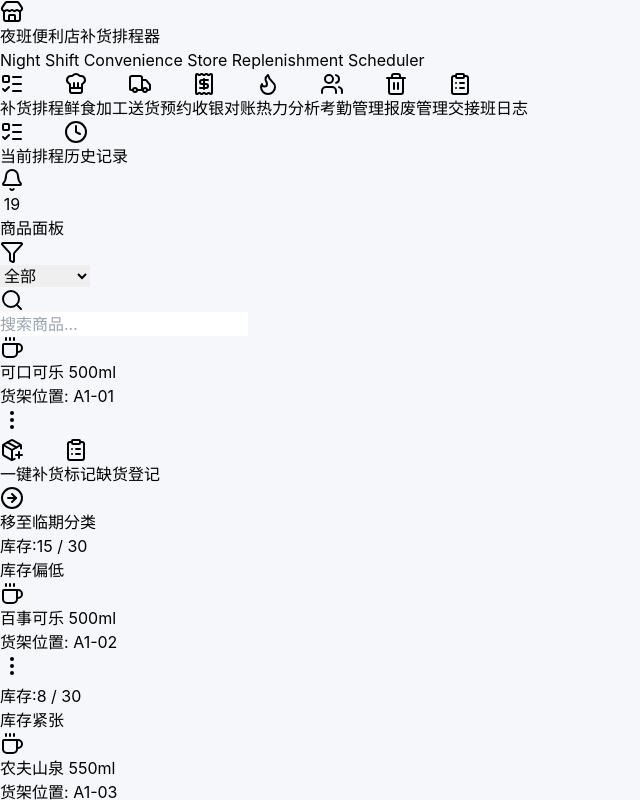
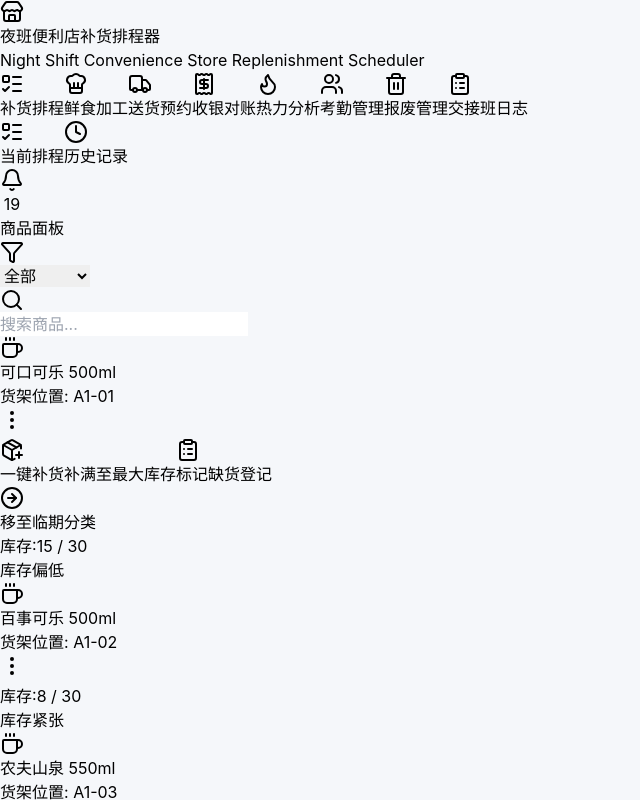
Before and after one commit to StarkXiao/xcf-183, a React (Vite) app: page / in a window 1280 px wide. Both pictures are taken after a click on the button 12 px from the left and 420 px from the top of the page. Shown: the top 800 px of the page, without its empty margins (0-640 px from the left). Built offline with nearby package versions, Linux system fonts and the light colour scheme.

Commit message:
.3001042752771291:63df6ee82e5f1124fa7fab0ae2c22cd7_6a2e6a9421d8d147959f43d0.6a2e718d21d8d147959f4a7c.6a2e718ca1ccd46e686bba04:Trae CN.T(2026/6/14 17:17:01)

```diff
--- a/src/App.tsx
+++ b/src/App.tsx
@@ -105,6 +105,7 @@ export default function App() {
       const matchesSearch = product.name.toLowerCase().includes(searchTerm.toLowerCase());
       if (selectedCategory === 'all') return matchesSearch;
       if (selectedCategory === 'expiring') return matchesSearch && (isExpiringProduct(product) || product.category === 'expiring');
+      if (selectedCategory === 'out_of_stock') return matchesSearch && !!product.outOfStockRegistered;
       return matchesSearch && product.category === selectedCategory;
     });
   }, [displayProducts, selectedCategory, searchTerm]);
@@ -242,7 +243,7 @@ export default function App() {
     if (isHistoryMode) return;
     setProducts(prev => prev.map(product =>
       product.id === productId
-        ? { ...product, stock: Math.min(product.stock + amount, product.maxStock) }
+        ? { ...product, stock: Math.min(product.stock + amount, product.maxStock), outOfStockRegistered: false }
         : product
     ));
 
@@ -255,7 +256,7 @@ export default function App() {
     const updatedProduct = products.find(p => p.id === productId);
     if (updatedProduct) {
       const newStock = Math.min(updatedProduct.stock + amount, updatedProduct.maxStock);
-      setSelectedProduct({ ...updatedProduct, stock: newStock });
+      setSelectedProduct({ ...updatedProduct, stock: newStock, outOfStockRegistered: false });
     }
   };
 
@@ -289,14 +290,15 @@ export default function App() {
     handleStockUpdate(productId, amount);
   };
 
-  const handleMarkOutOfStock = (productId: string) => {
+  const handleMarkOutOfStock = (productId: string, registered: boolean) => {
     if (isHistoryMode) return;
     setProducts(prev => prev.map(product =>
       product.id === productId
-        ? { ...product, outOfStockRegistered: true }
+        ? { ...product, outOfStockRegistered: registered }
         : product
     ));
 
+    if (registered) {
       const product = products.find(p => p.id === productId);
       if (product && !product.outOfStockRegistered) {
         const now = getCurrentTime();
@@ -310,9 +312,10 @@ export default function App() {
         };
         setReminders(prev => [...prev, newReminder]);
       }
+    }
 
     if (selectedProduct?.id === productId) {
-      setSelectedProduct({ ...selectedProduct, outOfStockRegistered: true });
+      setSelectedProduct({ ...selectedProduct, outOfStockRegistered: registered });
     }
   };
 
@@ -687,6 +690,9 @@ export default function App() {
                   products={displayProducts}
                   selectedProduct={selectedProduct}
                   onReplenish={handleStockUpdate}
+                  onQuickRestock={handleQuickRestock}
+                  onMarkOutOfStock={handleMarkOutOfStock}
+                  onMoveToExpiring={handleMoveToExpiring}
                 />
               </div>
             </div>
@@ -724,6 +730,9 @@ export default function App() {
                   products={displayProducts}
                   selectedProduct={selectedProduct}
                   onReplenish={handleStockUpdate}
+                  onQuickRestock={handleQuickRestock}
+                  onMarkOutOfStock={handleMarkOutOfStock}
+                  onMoveToExpiring={handleMoveToExpiring}
                 />
               </div>
             </div>
--- a/src/components/ProductPanel.tsx
+++ b/src/components/ProductPanel.tsx
@@ -1,5 +1,5 @@
 import { useState, useRef, useEffect } from 'react';
-import { Coffee, Cookie, Clock, Search, Filter, AlertTriangle, AlertCircle, Bell, MoreVertical, PackagePlus, ClipboardList, ArrowRightCircle } from 'lucide-react';
+import { Coffee, Cookie, Clock, Search, Filter, AlertTriangle, AlertCircle, Bell, MoreVertical, PackagePlus, ClipboardList, ArrowRightCircle, ClipboardCheck, Check } from 'lucide-react';
 import type { Product } from '../types';
 import { getExpiryWarningLevel, getExpiryWarningConfig, getDaysUntilExpiry } from '../utils/expiryUtils';
 
@@ -12,7 +12,7 @@ interface ProductPanelProps {
   onCategoryChange: (category: string) => void;
   onSearchChange: (term: string) => void;
   onQuickRestock?: (productId: string) => void;
-  onMarkOutOfStock?: (productId: string) => void;
+  onMarkOutOfStock?: (productId: string, registered: boolean) => void;
   onMoveToExpiring?: (productId: string) => void;
 }
 
@@ -62,9 +62,9 @@ export default function ProductPanel({
     return { color: 'bg-green-500', status: '库存充足' };
   };
 
-  const handleMenuAction = (action: (productId: string) => void, productId: string, e: React.MouseEvent) => {
+  const handleMenuAction = (action: (...args: any[]) => void, args: any[], e: React.MouseEvent) => {
     e.stopPropagation();
-    action(productId);
+    action(...args);
     setOpenMenuProductId(null);
   };
 
@@ -83,6 +83,7 @@ export default function ProductPanel({
             <option value="beverage">饮料</option>
             <option value="rice_ball">饭团/便当</option>
             <option value="expiring">临期商品</option>
+            <option value="out_of_stock">缺货登记</option>
           </select>
         </div>
       </div>
@@ -160,24 +161,36 @@ export default function ProductPanel({
                       <MoreVertical className="w-4 h-4" />
                     </button>
                     {isMenuOpen && (
-                      <div className="absolute right-0 top-8 z-20 w-48 bg-white rounded-lg shadow-lg border border-gray-200 py-1 overflow-hidden">
+                      <div className="absolute right-0 top-8 z-20 w-52 bg-white rounded-lg shadow-lg border border-gray-200 py-1 overflow-hidden">
                         <button
-                          onClick={(e) => onQuickRestock && handleMenuAction(onQuickRestock, product.id, e)}
+                          onClick={(e) => onQuickRestock && handleMenuAction(onQuickRestock, [product.id], e)}
                           className="w-full flex items-center gap-2.5 px-4 py-2.5 text-sm text-gray-700 hover:bg-blue-50 hover:text-blue-700 transition-colors"
                         >
                           <PackagePlus className="w-4 h-4 text-blue-500" />
-                          一键补货
+                          <span className="flex-1 text-left">一键补货</span>
+                          <span className="text-xs text-gray-400">补满至最大库存</span>
                         </button>
                         <button
-                          onClick={(e) => onMarkOutOfStock && handleMenuAction(onMarkOutOfStock, product.id, e)}
-                          className="w-full flex items-center gap-2.5 px-4 py-2.5 text-sm text-gray-700 hover:bg-purple-50 hover:text-purple-700 transition-colors"
+                          onClick={(e) => onMarkOutOfStock && handleMenuAction(onMarkOutOfStock, [product.id, !product.outOfStockRegistered], e)}
+                          className={`w-full flex items-center gap-2.5 px-4 py-2.5 text-sm transition-colors ${
+                            product.outOfStockRegistered
+                              ? 'bg-purple-50 text-purple-700 hover:bg-purple-100'
+                              : 'text-gray-700 hover:bg-purple-50 hover:text-purple-700'
+                          }`}
                         >
-                          <ClipboardList className="w-4 h-4 text-purple-500" />
-                          标记缺货登记
+                          {product.outOfStockRegistered ? (
+                            <ClipboardCheck className="w-4 h-4 text-purple-500" />
+                          ) : (
+                            <ClipboardList className="w-4 h-4 text-purple-500" />
+                          )}
+                          <span className="flex-1 text-left">
+                            {product.outOfStockRegistered ? '取消缺货登记' : '标记缺货登记'}
+                          </span>
+                          {product.outOfStockRegistered && <Check className="w-4 h-4 text-purple-600" />}
                         </button>
                         <div className="border-t border-gray-100 my-1" />
                         <button
-                          onClick={(e) => onMoveToExpiring && handleMenuAction(onMoveToExpiring, product.id, e)}
+                          onClick={(e) => onMoveToExpiring && handleMenuAction(onMoveToExpiring, [product.id], e)}
                           disabled={product.category === 'expiring'}
                           className={`w-full flex items-center gap-2.5 px-4 py-2.5 text-sm transition-colors ${
                             product.category === 'expiring'
@@ -186,7 +199,8 @@ export default function ProductPanel({
                           }`}
                         >
                           <ArrowRightCircle className="w-4 h-4 text-orange-500" />
-                          移至临期分类
+                          <span className="flex-1 text-left">移至临期分类</span>
+                          {product.category === 'expiring' && <Check className="w-4 h-4 text-gray-300" />}
                         </button>
                       </div>
                     )}
--- a/src/components/StockCalculator.tsx
+++ b/src/components/StockCalculator.tsx
@@ -1,11 +1,14 @@
 import { useState, useEffect } from 'react';
-import { Package, TrendingDown, AlertTriangle, X, Info } from 'lucide-react';
+import { Package, TrendingDown, AlertTriangle, X, Info, ClipboardList, ClipboardCheck, PackagePlus, ArrowRightCircle } from 'lucide-react';
 import type { Product } from '../types';
 
 interface StockCalculatorProps {
   products: Product[];
   selectedProduct: Product | null;
   onReplenish: (productId: string, amount: number) => void;
+  onQuickRestock?: (productId: string) => void;
+  onMarkOutOfStock?: (productId: string, registered: boolean) => void;
+  onMoveToExpiring?: (productId: string) => void;
 }
 
 interface OverCapacityModalProps {
@@ -116,7 +119,7 @@ function OverCapacityModal({ product, requestedAmount, maxAllowed, onConfirm, on
   );
 }
 
-export default function StockCalculator({ products, selectedProduct, onReplenish }: StockCalculatorProps) {
+export default function StockCalculator({ products, selectedProduct, onReplenish, onQuickRestock, onMarkOutOfStock, onMoveToExpiring }: StockCalculatorProps) {
   const [replenishAmount, setReplenishAmount] = useState(0);
   const [showOverCapacityModal, setShowOverCapacityModal] = useState(false);
 
@@ -131,6 +134,7 @@ export default function StockCalculator({ products, selectedProduct, onReplenish
 
   const lowStockProducts = products.filter(p => p.stock < p.maxStock * 0.3);
   const expiringProducts = products.filter(p => p.expirationDate && new Date(p.expirationDate) <= new Date());
+  const outOfStockProducts = products.filter(p => !!p.outOfStockRegistered);
 
   const calculateReplenish = () => {
     if (selectedProduct) {
@@ -177,7 +181,15 @@ export default function StockCalculator({ products, selectedProduct, onReplenish
       {selectedProduct ? (
         <div className="space-y-4">
           <div className="p-4 bg-gray-50 rounded-lg">
-            <h3 className="font-semibold text-gray-800">{selectedProduct.name}</h3>
+            <div className="flex items-center justify-between">
+              <h3 className="font-semibold text-gray-800">{selectedProduct.name}</h3>
+              {selectedProduct.outOfStockRegistered && (
+                <span className="px-2 py-0.5 bg-purple-100 text-purple-700 text-xs rounded-full flex items-center gap-1">
+                  <ClipboardCheck className="w-3 h-3" />
+                  缺货登记
+                </span>
+              )}
+            </div>
             <div className="grid grid-cols-2 gap-4 mt-3">
               <div className="text-center p-3 bg-white rounded-lg">
                 <p className="text-sm text-gray-500">当前库存</p>
@@ -189,6 +201,45 @@ export default function StockCalculator({ products, selectedProduct, onReplenish
                 <p className="text-sm text-gray-500">最大库存</p>
                 <p className="text-2xl font-bold text-gray-800">{selectedProduct.maxStock}</p>
               </div>
+            </div>
+          </div>
+
+          <div className="bg-slate-50 border border-slate-200 rounded-lg p-3">
+            <p className="text-xs font-medium text-gray-600 mb-2">快捷操作</p>
+            <div className="grid grid-cols-3 gap-2">
+              <button
+                onClick={() => onQuickRestock && onQuickRestock(selectedProduct.id)}
+                disabled={calculateReplenish() <= 0}
+                className="flex flex-col items-center gap-1 p-2.5 bg-blue-50 hover:bg-blue-100 text-blue-700 rounded-lg transition-colors disabled:bg-gray-50 disabled:text-gray-300 disabled:cursor-not-allowed"
+              >
+                <PackagePlus className="w-4 h-4" />
+                <span className="text-xs font-medium">一键补货</span>
+              </button>
+              <button
+                onClick={() => onMarkOutOfStock && onMarkOutOfStock(selectedProduct.id, !selectedProduct.outOfStockRegistered)}
+                className={`flex flex-col items-center gap-1 p-2.5 rounded-lg transition-colors ${
+                  selectedProduct.outOfStockRegistered
+                    ? 'bg-purple-100 hover:bg-purple-200 text-purple-700'
+                    : 'bg-purple-50 hover:bg-purple-100 text-purple-700'
+                }`}
+              >
+                {selectedProduct.outOfStockRegistered ? (
+                  <ClipboardCheck className="w-4 h-4" />
+                ) : (
+                  <ClipboardList className="w-4 h-4" />
+                )}
+                <span className="text-xs font-medium">
+                  {selectedProduct.outOfStockRegistered ? '取消缺货' : '缺货登记'}
+                </span>
+              </button>
+              <button
+                onClick={() => onMoveToExpiring && onMoveToExpiring(selectedProduct.id)}
+                disabled={selectedProduct.category === 'expiring'}
+                className="flex flex-col items-center gap-1 p-2.5 bg-orange-50 hover:bg-orange-100 text-orange-700 rounded-lg transition-colors disabled:bg-gray-50 disabled:text-gray-300 disabled:cursor-not-allowed"
+              >
+                <ArrowRightCircle className="w-4 h-4" />
+                <span className="text-xs font-medium">移至临期</span>
+              </button>
             </div>
           </div>
 
@@ -247,7 +298,7 @@ export default function StockCalculator({ products, selectedProduct, onReplenish
       )}
 
       <div className="mt-6 pt-4 border-t border-gray-100">
-        <div className="grid grid-cols-2 gap-3">
+        <div className="grid grid-cols-3 gap-3">
           <div className="flex items-center gap-3 p-3 bg-red-50 rounded-lg">
             <AlertTriangle className="w-5 h-5 text-red-500" />
             <div>
@@ -260,6 +311,13 @@ export default function StockCalculator({ products, selectedProduct, onReplenish
             <div>
               <p className="text-xs text-gray-500">即将过期</p>
               <p className="text-lg font-bold text-orange-600">{expiringProducts.length}</p>
+            </div>
+          </div>
+          <div className="flex items-center gap-3 p-3 bg-purple-50 rounded-lg">
+            <ClipboardList className="w-5 h-5 text-purple-500" />
+            <div>
+              <p className="text-xs text-gray-500">缺货登记</p>
+              <p className="text-lg font-bold text-purple-600">{outOfStockProducts.length}</p>
             </div>
           </div>
         </div>
```
Lines whose indentation alone changed are shown as unchanged.
